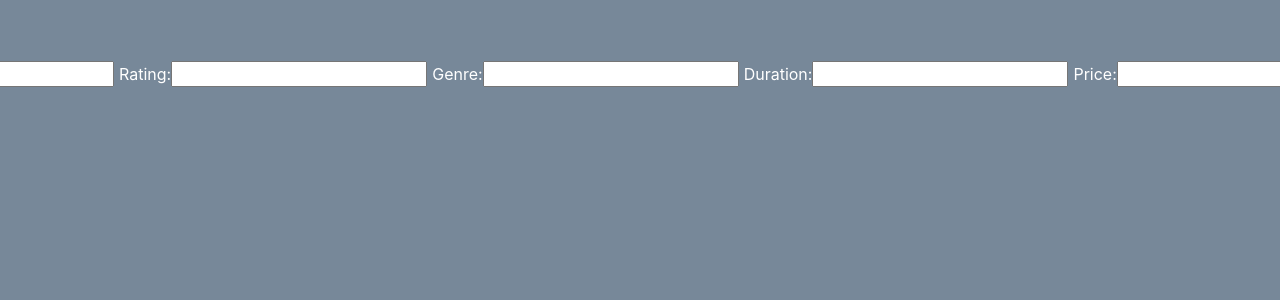
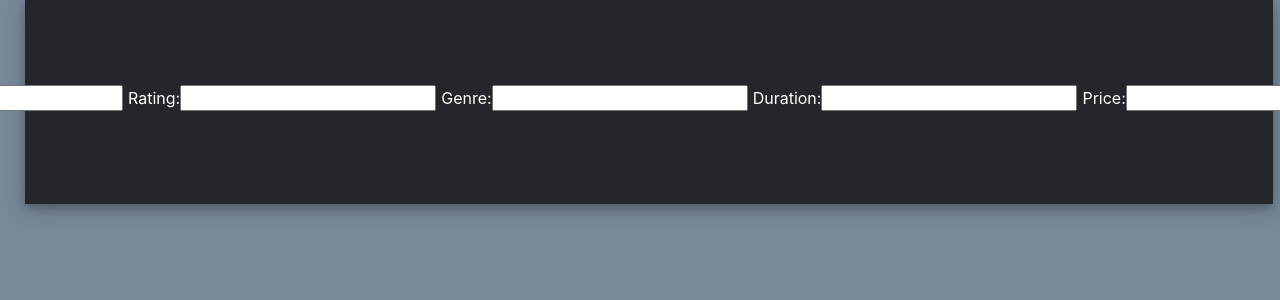
Before and after one commit to MAIsmail1/Action_FrontEnd, a React (Create React App) app: page /employee-login/add_new_movie in a window 1280 px wide. Shown: the top 300 px of the page. Built offline with nearby package versions, Linux system fonts and the light colour scheme.

Commit message:
addmovie

```diff
--- a/src/App.css
+++ b/src/App.css
@@ -297,7 +297,6 @@ textarea{
 
 
 .book_film_table {
-
   text-align: center;
   width:70%;
   margin-left:15%;
@@ -307,6 +306,14 @@ textarea{
   background-color: #24262b;
   color: white;
   box-shadow: 0 4px 8px 0 rgba(165, 162, 162, 0.2), 0 6px 20px 0 rgba(0, 0, 0, 0.19);
+}
+.add_new_movie{
+
+  margin-left:25px;
+  width:90%;
+  background-color: #24262b;
+  color: white;
+  box-shadow: 0 4px 8px 0 rgba(3, 3, 3, 0.2), 0 6px 20px 0 rgba(0, 0, 0, 0.19);
 }
 
 .add_film_table {
@@ -334,6 +341,7 @@ select {
 
 .book_movie_button {
   padding: 32px 16px;
+
   color: white;
   background-color: #e91e63;
   border-color: #e91e63;
--- a/src/components/managementPage/NewMovie.js
+++ b/src/components/managementPage/NewMovie.js
@@ -6,13 +6,11 @@ import axios from "axios";
 const NewMovie = () => {
     const navigate = useNavigate();
 
-    const [movie, setMovies] = useState([]);
-
     const [title, setTitle] = useState('');
-    const [rating, setRating] = useState(0);
+    const [rating, setRating] = useState();
     const [genre, setGenre] = useState('');
-    const [time_length, setTime_Length] = useState(0);
-    const [price, setPrice] = useState(0);
+    const [time_length, setTime_Length] = useState();
+    const [price, setPrice] = useState();
 
 
     const handleTitleChange = event => setTitle(event.target.value);
@@ -20,7 +18,6 @@ const NewMovie = () => {
     const handleGenreChange = event => setGenre(event.target.value);
     const handleTimeLengthChange = event => setTime_Length(event.target.value);
     const handlePriceChange = event => setPrice(event.target.value);
-    // handleButtonClick(NewMovie)
     const handleSubmit = event =>{
     event.preventDefault();
 
@@ -33,7 +30,7 @@ const NewMovie = () => {
 }
 
 
-axios.post('http://127.0.0.1:8080/movies', {movie})
+axios.post('http://127.0.0.1:8080/movies', movie)
 .then(res => {
   console.log(res);
 }).catch((err) => console.log(err));
@@ -42,7 +39,7 @@ axios.post('http://127.0.0.1:8080/movies', {movie})
 
     return(
         <div>
-        <form onSubmit={handleSubmit}>
+        <form onSubmit={handleSubmit} className="add_new_movie">
         <label>Title:
         <input type="title" name="title" onChange={handleTitleChange}/>
         </label>
@@ -58,13 +55,8 @@ axios.post('http://127.0.0.1:8080/movies', {movie})
         <label>Price:
         <input type="price" name="price" onChange={handlePriceChange}/>
         </label>
-        <button type="submit">Add movie</button>
+        <button type="submit" className="book_movie_button">Add movie</button>
     </form>
-    <ul>
-    {movie.map(movies =>
-      <li key={movies.id}>{`${movies.title}|${movies.rating}|${movies.genre}|${movies.duration}|${movies.price}`}</li>
-    )}
-    </ul>
 
 
     </div>
```
Also changed, not shown: src/App.js (+2 -5 lines).
